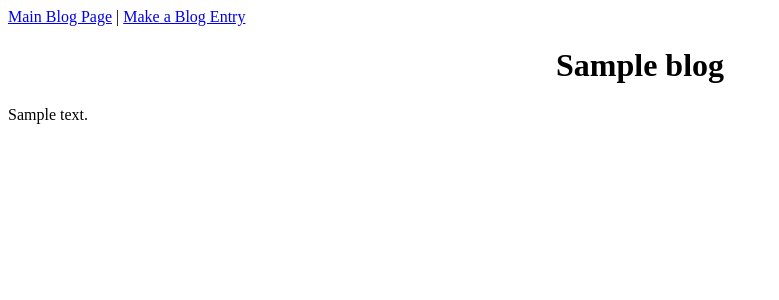
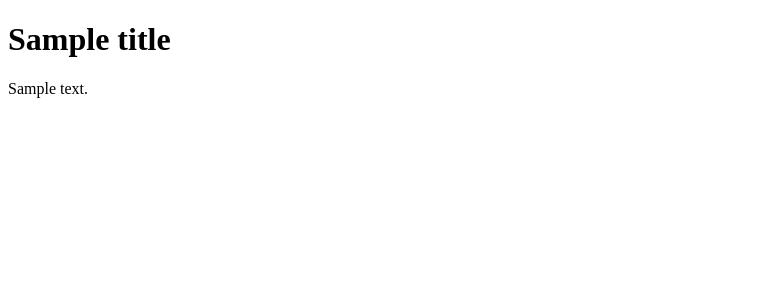
Before and after one commit to djpaquet/blogz, a Flask app: template templates/display_blog.html in a window 1280 px wide. Shown: the top 300 px of the page, without its empty margins (0-779 px from the left). Run offline with Flask 2, Linux system fonts and the light colour scheme; the template is opened without the code that fills it: most values are stand-ins (such as "Sample title", 1, 10 or a date in 2020); data that the repository does not hold is empty.

Commit message:
almost working needs to redirect

```diff
--- a/main.py
+++ b/main.py
@@ -21,36 +21,50 @@
 
 
 
-@app.route('/')
-def index():
+@app.route('/blog')
+def blog():
+    title = request.args.get('title')
+    body = request.args.get('body')
+
+    blog = Blog(title, body)
+
+    #blog_id = int(request.form['blog-id']
+
+    blogs = Blog.query.filter_by().all()
+
+    return render_template ('blog.html', blogs=blogs)
+
+
+@app.route('/newpost', methods=['POST', 'GET'])
+def newpost():
+
+    if request.method == 'POST':
+        title = request.form['title']
+        body = request.form['body']
+        blog = Blog(title, body)
+
+
+        if (not title):
+            flash ("Please enter a title")
+            return redirect('/newpost')
+        elif not body:
+            flash ('Please enter a blog post')
+            return redirect ('/newpost')
+        else:
+            db.session.add(blog)
+            db.session.commit()
+            #return redirect ('/display.html', title=title, body=body)
+
+
+
     return render_template('newpost.html')
 
-
-@app.route('/blog', methods=['GET', 'POST'])
-def blog():
-
+@app.route('/display_blog', methods=['POST'])
+def display():
     title = request.form['title']
     body = request.form['body']
-    blog = Blog(title,body)
-
-    return render_template('blog.html')
-
-
-@app.route('/newpost', methods=['POST'])
-def new_post():
-
-    title = request.form['title']
-    body = request.form['body']
-
-    new_post = Blog(title,body)
-    db.session.add(new_post)
-    db.session.commit()
-
-    return redirect('/display_blog')
-
-@app.route('/display_blog.html', methods=['POST'])
-def display_blog():
-    return render_template ('display_blog.html')
+    blog = Blog(title, body)
+    return render_template('display_blog.html', title=title, body=body)
 
 
 if __name__ == '__main__':
--- a/templates/base.html
+++ b/templates/base.html
@@ -2,7 +2,7 @@
 
 <html>
     <head>
-        <title>{{title}}</title>
+        <title>Build a Blog</title>
         <style type="text/css">
         .error {
             color: red;
@@ -23,15 +23,18 @@
 
         </style>
     </head>
-
+ <body>
     <div>
-        <a href="/blog.html">Main Blog Page</a> |
-        <a href= "/newpost.html">Make a Blog Entry</a>
+        <a href="blog">Main Blog Page</a> |
+        <a href= "newpost">Make a Blog Entry</a>
     </div>
 
-    <body>
+    {% block content %}
 
-        {% block content %}
-        {% endblock %}
+    {% with messages = get_flashed_messages(with_categories=True) %}
+    {% endwith %}
+
+    {% endblock %}
+
     </body>
 </html>
--- a/templates/display_blog.html
+++ b/templates/display_blog.html
@@ -1,10 +1,12 @@
+<!DOCTYPE html>
+<html>
 
-{% extends 'base.html' %}
-{% block content %}
+<body>
+    <h1>{{title}}</h1>
+
+    <p>{{body}}</p>
+
+</body>
 
 
-<h1>{{blog.title}}</h1>
-
-<p>{{blog.body}}</p>
-
-{% endblock %}
+</html>
```
Also changed, not shown: templates/blog.html (+9 -9 lines), templates/newpost.html (+14 -5 lines).
